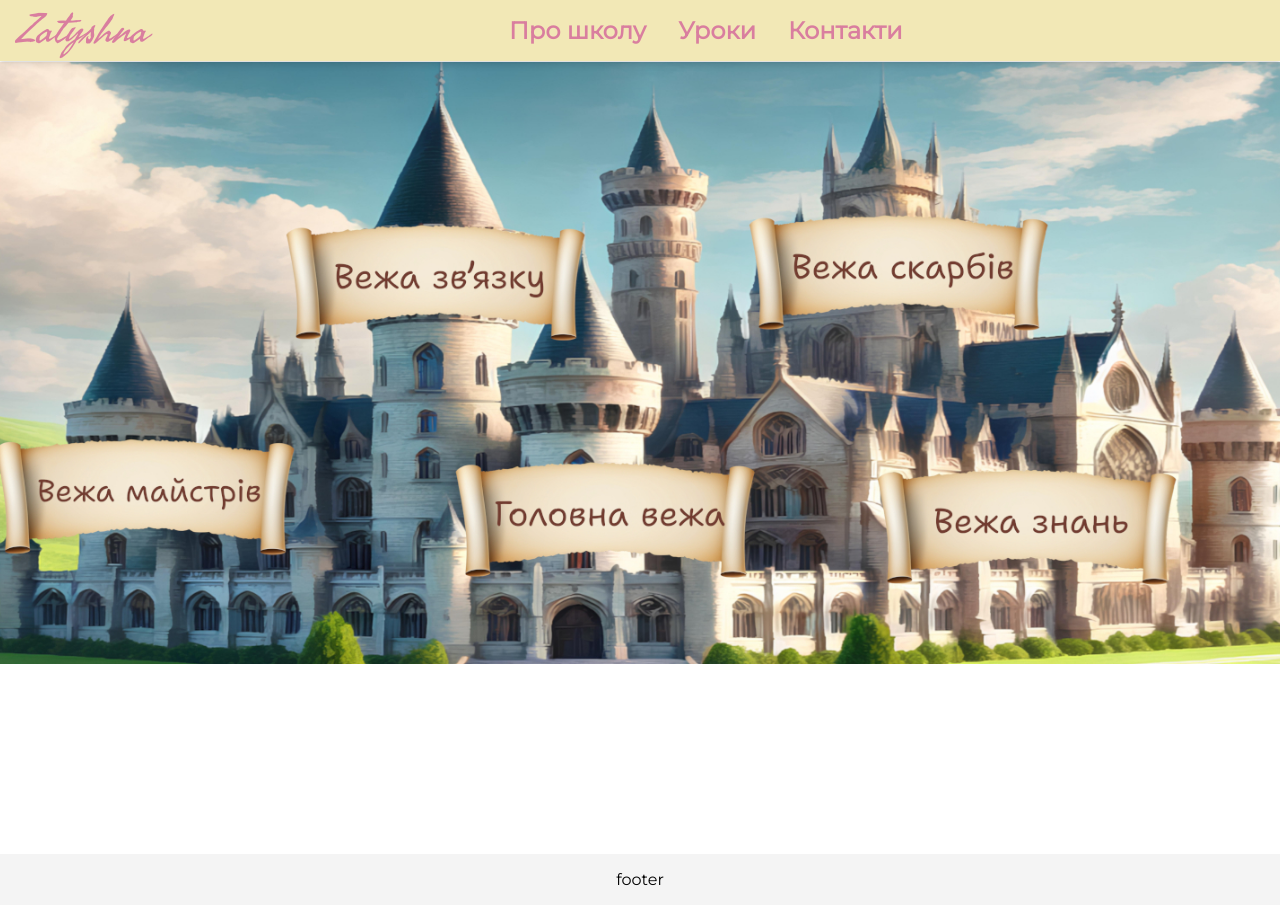
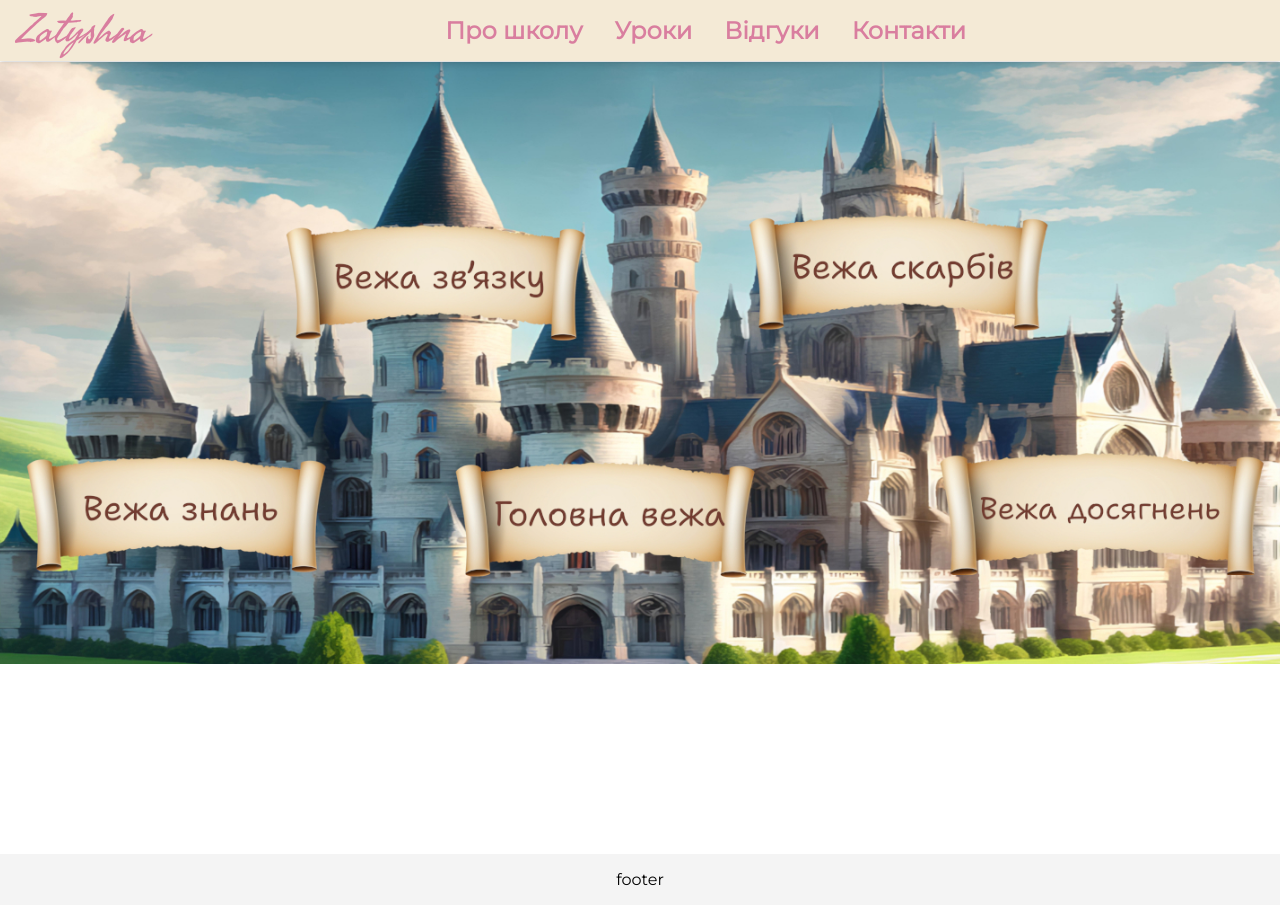
Before and after one commit to OlenaPobehailo/zatyshna, a Next.js app: page / in a window 1280 px wide. Built offline with nearby package versions, Linux system fonts and the light colour scheme.

Commit message:
add pages, update Header and Hero section

```diff
--- a/src/app/globals.css
+++ b/src/app/globals.css
@@ -22,8 +22,8 @@ a {
 }
 
 :root {
-  --header-bg: #f2e8b6;
-  --footer-bg: #f2e8b6;
+  --header-bg: #F4EAD6;
+  --footer-bg: #F4EAD6;
   --main-bg: #ffffff;
 
   --pink-color: #d97e9f;
--- a/src/app/book-lesson/page.tsx
+++ b/src/app/resources/page.tsx
@@ -1,9 +1,9 @@
 import styles from "../page.module.css";
 
-export default function BookLessonPage() {
+export default function ResourcesPage() {
   return (
     <div className={styles.page}>
-        <h1 className={styles.title}>Уроки</h1>
+        <h1 className={styles.title}>Ресурси</h1>
     </div>
   );
 }
--- a/src/components/Header/Header.tsx
+++ b/src/components/Header/Header.tsx
@@ -63,7 +63,7 @@ const Header = () => {
           <li className={css.navItem}>
             <div className={css.dropdown}>
               <Link
-                href="/book-lesson"
+                href="/lessons"
                 className={css.navLink}
                 onClick={() => toggleDropdown("lessons")}
               >
@@ -75,22 +75,27 @@ const Header = () => {
                 }`}
               >
                 <li>
-                  <Link href="/book-lesson" className={css.dropdownLink}>
+                  <Link href="/lessons" className={css.dropdownLink}>
                     .....
                   </Link>
                 </li>
                 <li>
-                  <Link href="/book-lesson" className={css.dropdownLink}>
+                  <Link href="/lessons" className={css.dropdownLink}>
                     .....
                   </Link>
                 </li>
                 <li>
-                  <Link href="/book-lesson" className={css.dropdownLink}>
+                  <Link href="/lessons" className={css.dropdownLink}>
                     .....
                   </Link>
                 </li>
               </ul>
             </div>
+          </li>
+          <li className={css.navItem}>
+            <Link href="/testimonials" className={css.navLink} onClick={closeMenu}>
+              Відгуки
+            </Link>
           </li>
           <li className={css.navItem}>
             <Link href="/contacts" className={css.navLink} onClick={closeMenu}>
--- a/src/components/Hero/Hero.tsx
+++ b/src/components/Hero/Hero.tsx
@@ -13,17 +13,31 @@ const Hero = () => {
       shape: "rect" as const,
     },
     {
-      coords: "1350,900,1750,700",
-      href: "/book-lesson",
+      coords: "100,900,500,700",
+      href: "/lessons",
       title: "Вежа знань",
       alt: "Вежа знань",
       shape: "rect" as const,
     },
     {
-      coords: "450,500,850,300",
+      coords: "1350,900,1750,700",
+      href: "/testimonials",
+      title: "Вежа досягнень",
+      alt: "Вежа досягнень",
+      shape: "rect" as const,
+    },
+    {
+      coords: "450,450,850,250",
       href: "/contacts",
       title: "Вежа зв'язку",
       alt: "Вежа зв'язку",
+      shape: "rect" as const,
+    },
+    {
+      coords: "1150,450,1550,250",
+      href: "/resources",
+      title: "Вежа скарбів",
+      alt: "Вежа скарбів",
       shape: "rect" as const,
     },
   ];
```
Also changed, not shown: src/app/lessons/page.tsx (added, +9 -0 lines), src/app/testimonials/page.tsx (added, +9 -0 lines), public/assets/images/Castle-towers.jpg.
